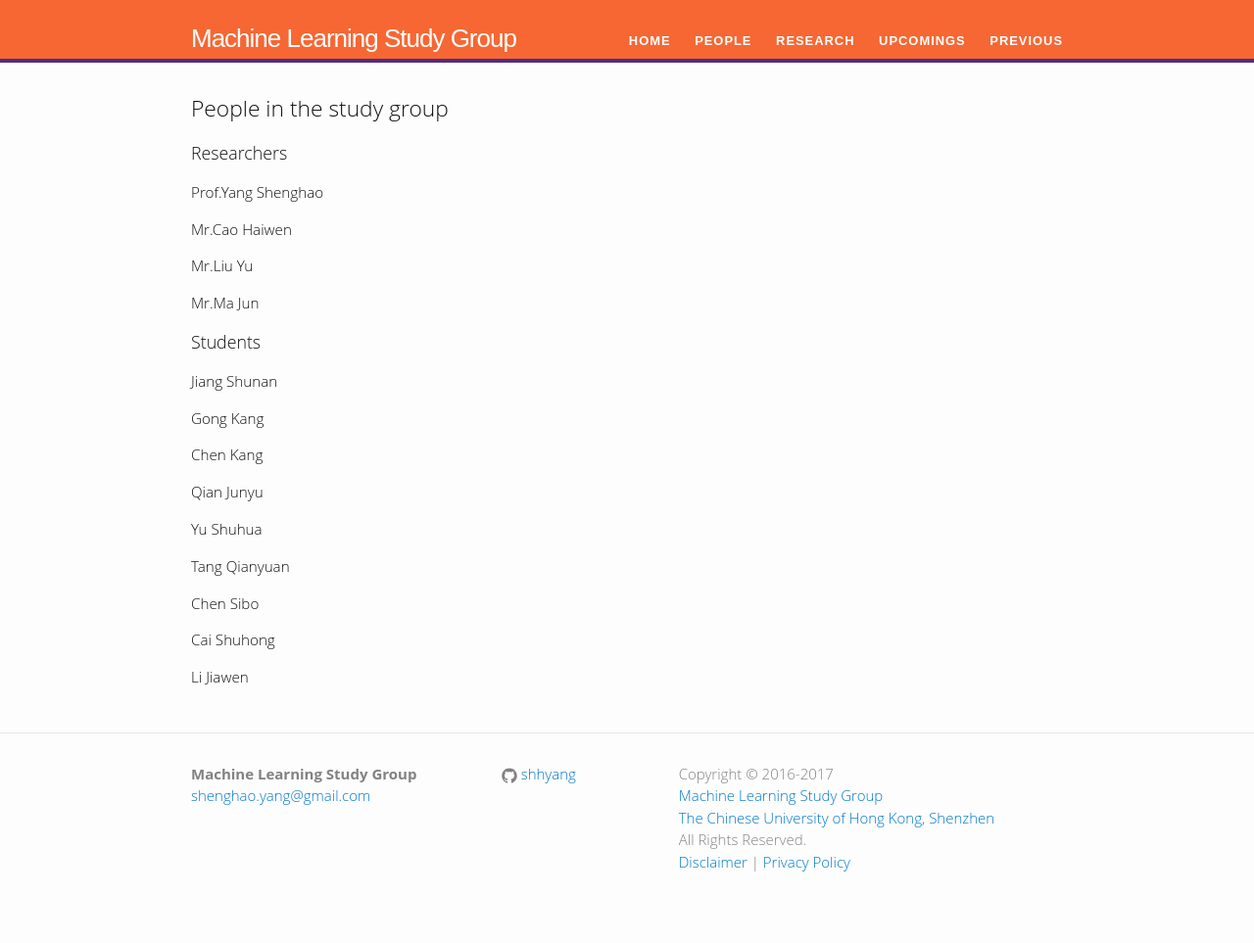
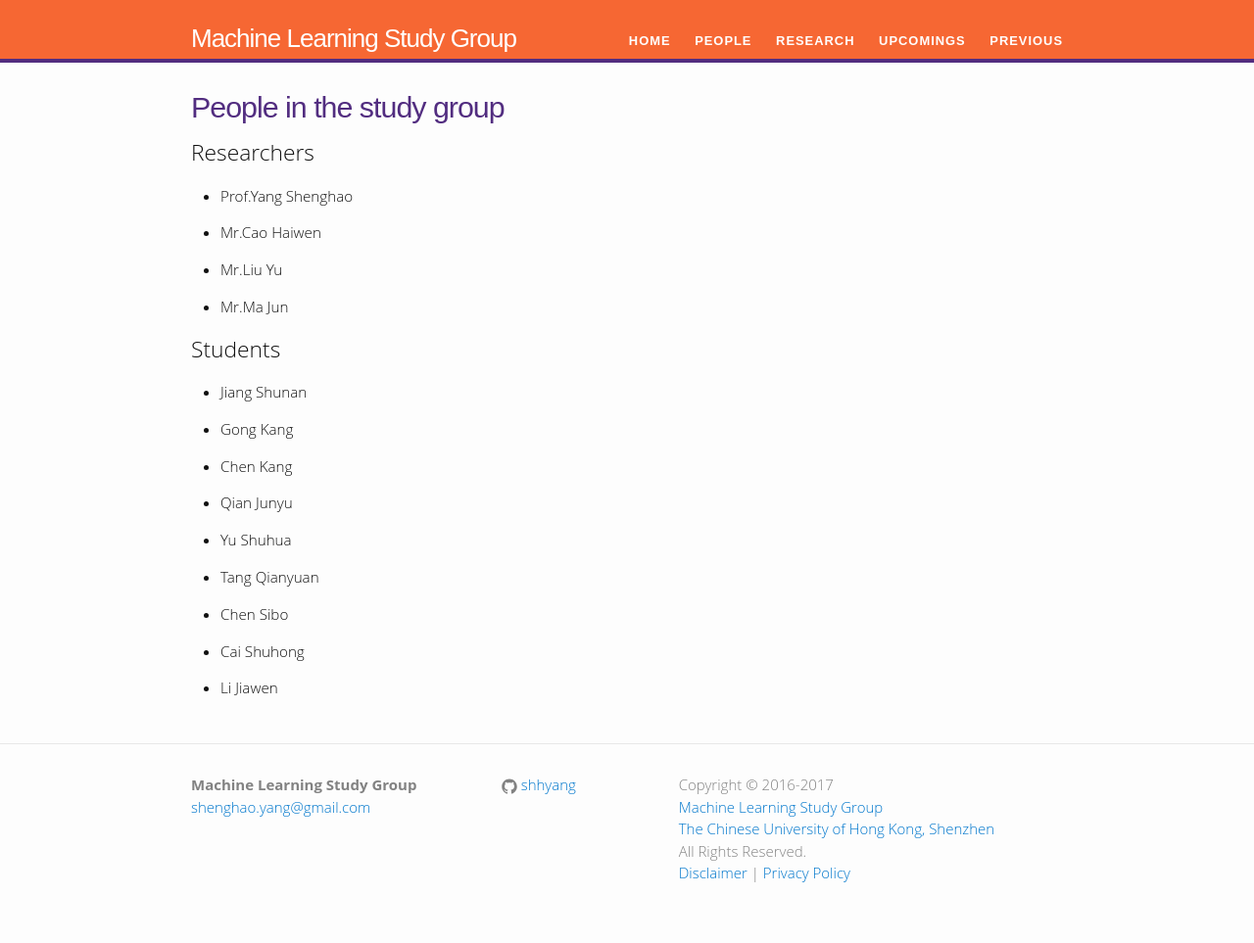
Before and after one commit to shhyang/learning, a Jekyll site: the page built from people/index.md, in a window 1280 px wide. Shown: the whole page at 98% size. Built offline with Jekyll 4.4.1, drawn with Linux system fonts in a browser that asks for light colours; some web fonts are replaced; our own code applies the rules of GitHub Pages for plain Markdown files.

```diff
--- a/people/index.md
+++ b/people/index.md
@@ -2,35 +2,35 @@
 layout: default
 ---
 
-## People in the study group
+# People in the study group
 
-### Researchers
+## Researchers
 
-#### Prof.Yang Shenghao
+- Prof.Yang Shenghao
 
-#### Mr.Cao Haiwen
+- Mr.Cao Haiwen
 
-#### Mr.Liu Yu
+- Mr.Liu Yu
 
-#### Mr.Ma Jun
+- Mr.Ma Jun
 
 
-### Students
+## Students
 
-#### Jiang Shunan
+- Jiang Shunan
 
-#### Gong Kang
+- Gong Kang
 
-#### Chen Kang
+- Chen Kang
 
-#### Qian Junyu
+- Qian Junyu
 
-#### Yu Shuhua
+- Yu Shuhua
 
-#### Tang Qianyuan
+- Tang Qianyuan
 
-#### Chen Sibo
+- Chen Sibo
 
-#### Cai Shuhong
+- Cai Shuhong
 
-#### Li Jiawen
+- Li Jiawen
```
